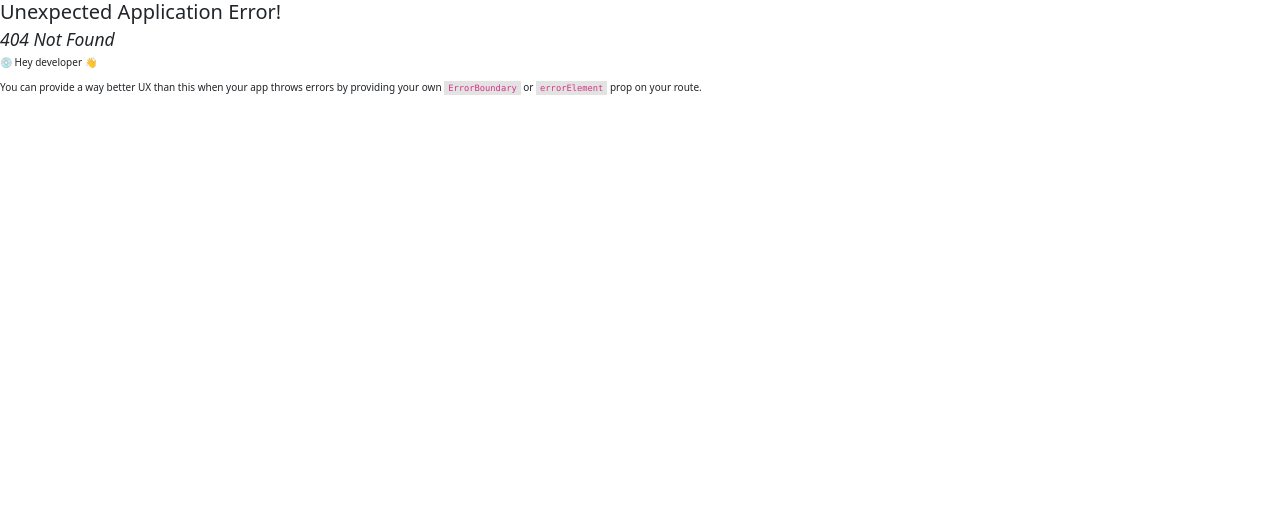
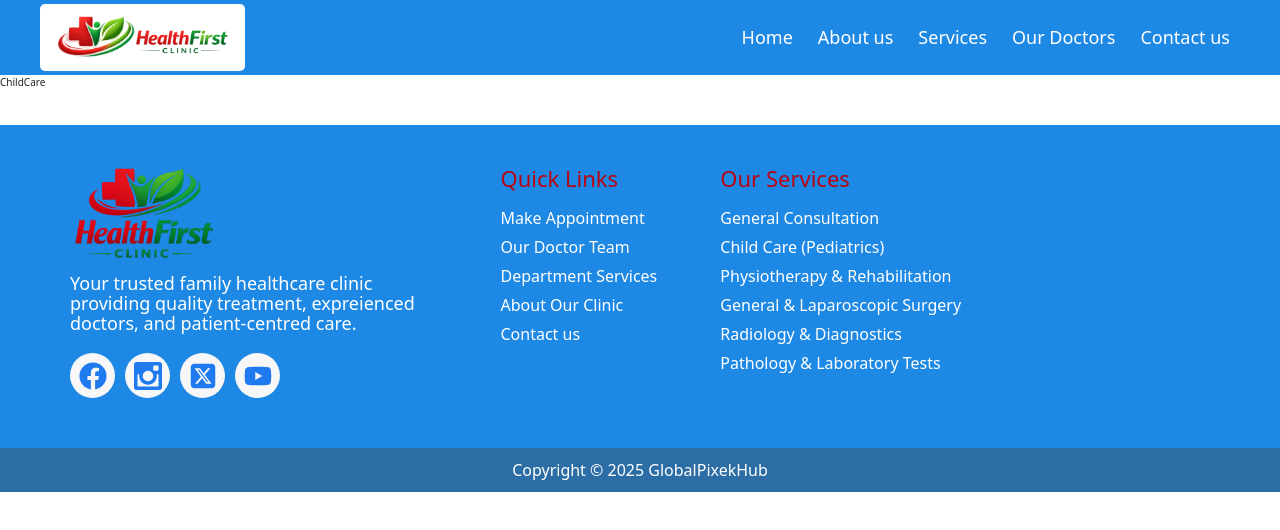
Before and after one commit to tufail-ahmad/HealthFirstClinic, a React (Vite) app: page /services/child-care in a window 1280 px wide. Before the commit this address had no page. Shown: the top 530 px of the page. Built offline with nearby package versions, Linux system fonts and the light colour scheme.

Commit message:
updated sub menus

```diff
--- a/src/components/Footer.jsx
+++ b/src/components/Footer.jsx
@@ -14,7 +14,7 @@ function Footer() {
         {" "}
         <div className={`mb-3 ${styles["left-column"]}`}>
           <div className={styles.logo}>
-            <img src="images/clinicLogo1.png" alt="logo" />
+            <img src="/images/clinicLogo1.png" alt="logo" />
           </div>
           <p>
             Your trusted family healthcare clinic providing quality treatment,
@@ -90,32 +90,47 @@ function Footer() {
             <ul className={`nav flex-column ${styles.list}`}>
               {" "}
               <li className="nav-item">
-                <Link to="#" className="nav-link p-0">
+                <Link
+                  to="/services/general-consultation"
+                  className="nav-link p-0"
+                >
                   General Consultation
                 </Link>
               </li>{" "}
               <li className="nav-item">
-                <Link to="/our-doctors" className="nav-link p-0">
+                <Link to="/services/child-care" className="nav-link p-0">
                   Child Care (Pediatrics)
                 </Link>
               </li>{" "}
               <li className="nav-item">
-                <Link to="/services" className="nav-link p-0">
+                <Link
+                  to="/services/physiotherapy-rehabilitation"
+                  className="nav-link p-0"
+                >
                   Physiotherapy & Rehabilitation
                 </Link>
               </li>{" "}
               <li className="nav-item">
-                <Link to="/about-us" className="nav-link p-0">
+                <Link
+                  to="/services/general-laparoscopic-surgery"
+                  className="nav-link p-0"
+                >
                   General & Laparoscopic Surgery
                 </Link>
               </li>{" "}
               <li className="nav-item">
-                <Link to="/contact-us" className="nav-link p-0">
+                <Link
+                  to="/services/radiology-diagnostics"
+                  className="nav-link p-0"
+                >
                   Radiology & Diagnostics
                 </Link>
               </li>{" "}
               <li className="nav-item">
-                <Link to="/contact-us" className="nav-link p-0">
+                <Link
+                  to="/services/pathology-Laboratory-tests"
+                  className="nav-link p-0"
+                >
                   Pathology & Laboratory Tests
                 </Link>
               </li>{" "}
--- a/src/components/Header.jsx
+++ b/src/components/Header.jsx
@@ -26,7 +26,7 @@ function Header() {
       <header className={styles.header}>
         {" "}
         <Link to="/" className={styles.logo}>
-          <img src="images/clinicLogo.png" alt="logo" />
+          <img src="/images/clinicLogo.png" alt="logo" />
         </Link>{" "}
         <nav
           className={
--- a/src/pages/Services.jsx
+++ b/src/pages/Services.jsx
@@ -1,3 +1,5 @@
+import { Outlet } from "react-router-dom";
+
 function Services() {
   return (
     <div>
--- /dev/null
+++ b/src/pages/services/ChildCare.jsx
@@ -0,0 +1,5 @@
+import React from "react";
+
+export default function ChildCare() {
+  return <div>ChildCare</div>;
+}
--- /dev/null
+++ b/src/pages/services/General&LaparoscopicSurgery.jsx
@@ -0,0 +1,5 @@
+import React from "react";
+
+export default function GeneralLaparoscopicSurgery() {
+  return <div>General&LaparoscopicSurgery</div>;
+}
--- /dev/null
+++ b/src/pages/services/GeneralConsultation.jsx
@@ -0,0 +1,5 @@
+import React from "react";
+
+export default function GeneralConsultation() {
+  return <div>GeneralConsultation</div>;
+}
--- /dev/null
+++ b/src/pages/services/Pathology&LaboratoryTests.jsx
@@ -0,0 +1,5 @@
+import React from "react";
+
+export default function PathologyLaboratoryTests() {
+  return <div>Pathology Laboratory Tests</div>;
+}
--- /dev/null
+++ b/src/pages/services/Physiotherapy&Rehabilitation.jsx
@@ -0,0 +1,5 @@
+import React from "react";
+
+export default function PhysiotherapyRehabilitation() {
+  return <div>Physiotherapy Rehabilitation</div>;
+}
--- /dev/null
+++ b/src/pages/services/Radiology&Diagnostics.jsx
@@ -0,0 +1,5 @@
+import React from "react";
+
+export default function RadiologyDiagnostics() {
+  return <div>Radiology Diagnostics</div>;
+}
```
Also changed, not shown: src/main.jsx (+30 -0 lines).
